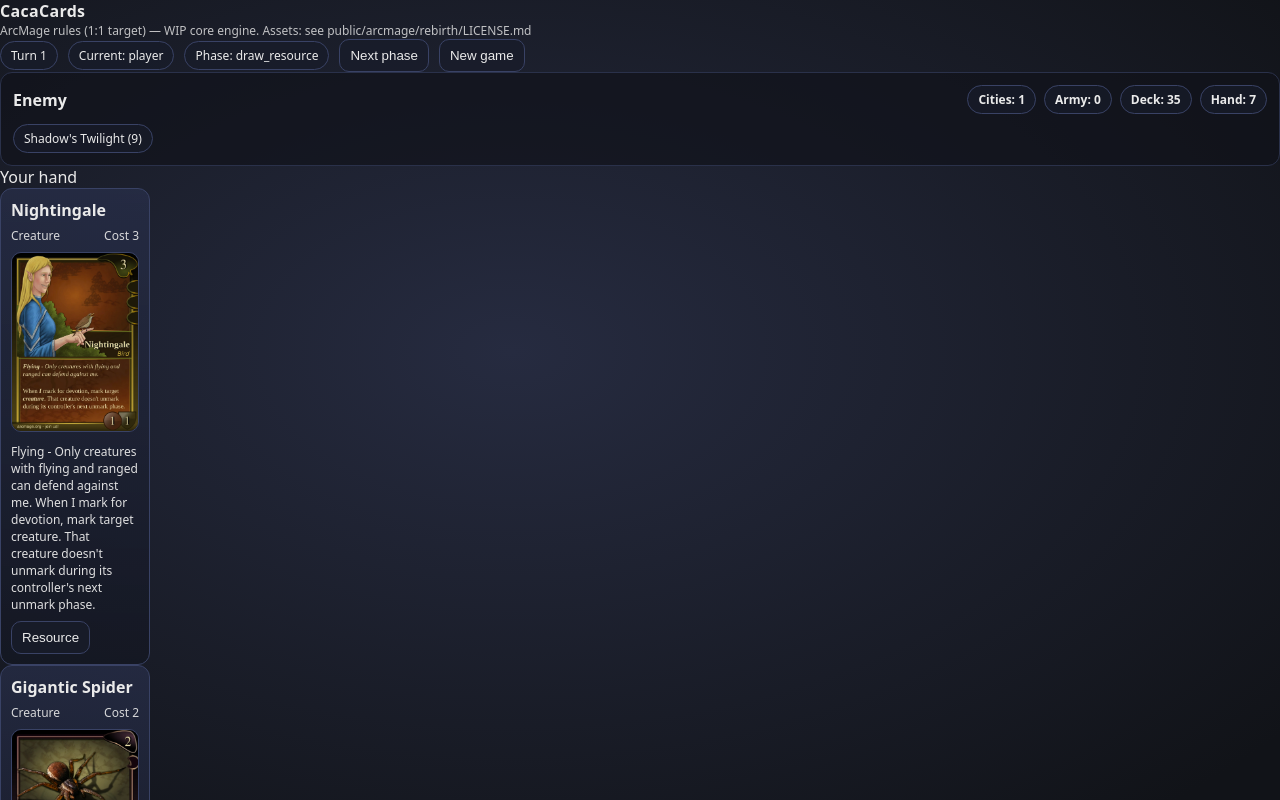
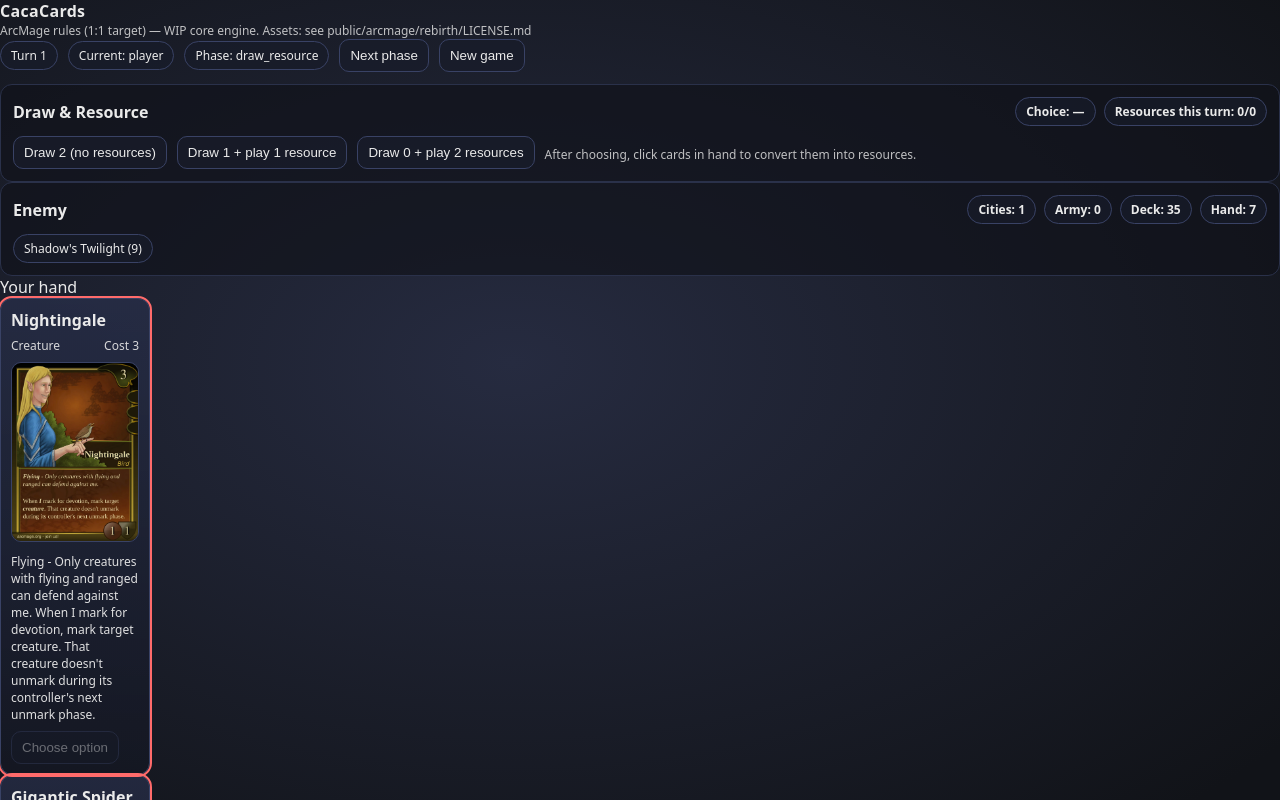
Before and after one commit to anthonymq/cacacards, a React (Vite) app: page / in a window 1280 px wide. Both pictures are taken after a click on the button "Next phase". Shown: the top 800 px of the page. Built offline with nearby package versions, Linux system fonts and the light colour scheme.

Commit message:
ArcMage: Draw&Resource choices + loyalty cost payment
Co-authored-by: anma-hub <anma-hub@users.noreply.github.com>

```diff
--- a/src/App.jsx
+++ b/src/App.jsx
@@ -4,6 +4,8 @@ import {
   nextPhase,
   playResource,
   canPlayResource,
+  canChooseDrawResourceOption,
+  chooseDrawResourceOption,
   playCreatureToCity,
   canPlayCardToCity,
   moveCreature,
@@ -114,6 +116,56 @@ export default function App() {
         </div>
       </div>
 
+      {isYourTurn && state.phase === 'draw_resource' && !state.gameOver ? (
+        <div className="board" style={{ marginTop: 12 }}>
+          <div className="boardTitle">
+            <div>Draw & Resource</div>
+            <div style={{ display: 'flex', gap: 8, flexWrap: 'wrap' }}>
+              <Pill>Choice: {you.drawResourceChoice || '—'}</Pill>
+              <Pill>Resources this turn: {you.resourcesPlayedThisTurn}/{you.resourcesMaxThisTurn}</Pill>
+            </div>
+          </div>
+
+          {you.drawResourceChoice == null ? (
+            <div style={{ display: 'flex', gap: 10, flexWrap: 'wrap' }}>
+              <button
+                onClick={() => setState((prev) => {
+                  const s = structuredClone(prev)
+                  chooseDrawResourceOption(s, 'player', 'draw2')
+                  return s
+                })}
+                disabled={!canChooseDrawResourceOption(state, 'player', 'draw2')}
+              >
+                Draw 2 (no resources)
+              </button>
+              <button
+                onClick={() => setState((prev) => {
+                  const s = structuredClone(prev)
+                  chooseDrawResourceOption(s, 'player', 'draw1_play1')
+                  return s
+                })}
+                disabled={!canChooseDrawResourceOption(state, 'player', 'draw1_play1')}
+              >
+                Draw 1 + play 1 resource
+              </button>
+              <button
+                onClick={() => setState((prev) => {
+                  const s = structuredClone(prev)
+                  chooseDrawResourceOption(s, 'player', 'draw0_play2')
+                  return s
+                })}
+                disabled={!canChooseDrawResourceOption(state, 'player', 'draw0_play2')}
+              >
+                Draw 0 + play 2 resources
+              </button>
+              <div className="footerHint">After choosing, click cards in hand to convert them into resources.</div>
+            </div>
+          ) : (
+            <div className="footerHint">Now click cards in hand to convert them into resources (up to the limit).</div>
+          )}
+        </div>
+      ) : null}
+
       {state.gameOver ? (
         <div className="banner">
           <div style={{ fontWeight: 800 }}>Game Over</div>
@@ -143,14 +195,15 @@ export default function App() {
         <div className="handCards">
           {you.hand.map((c) => {
             const canRes = canPlayResource(state, 'player')
-            const label = state.phase === 'draw_resource' ? (canRes ? 'Resource' : 'Nope') : 'Play'
+            const inDR = state.phase === 'draw_resource'
+            const label = inDR ? (canRes ? 'Resource' : (you.drawResourceChoice ? 'Limit reached' : 'Choose option')) : 'Play'
 
             return (
               <HandCard
                 key={c.id}
                 card={c}
                 label={label}
-                disabled={!isYourTurn || state.gameOver}
+                disabled={!isYourTurn || state.gameOver || (inDR && !canRes)}
                 onClick={() => {
                   setState((prev) => {
                     const s = structuredClone(prev)
--- a/src/engine/arcmage.js
+++ b/src/engine/arcmage.js
@@ -71,6 +71,10 @@ export function createInitialState() {
       name,
       // resources: { [faction]: { cards: [{id, marked}] } }
       resources: {},
+      // Draw&Resource phase choice for the current turn
+      drawResourceChoice: null, // 'draw2' | 'draw1_play1' | 'draw0_play2'
+      drawsRemainingThisPhase: 0,
+      resourcesMaxThisTurn: 0,
       resourcesPlayedThisTurn: 0,
       // Kingdom: cities in play
       kingdom: [], // [{ card, id, currentDefense, residents: [creatureId], devoted: Set(residentId) }]
@@ -126,6 +130,63 @@ export function drawCard(state, who) {
   p.hand.push({ ...card, id: uid('h') })
 }
 
+export function canChooseDrawResourceOption(state, who, option) {
+  if (state.gameOver) return false
+  if (state.current !== who) return false
+  if (state.phase !== 'draw_resource') return false
+
+  const p = state[who]
+  if (p.drawResourceChoice != null) return false
+
+  const handEmpty = p.hand.length === 0
+
+  if (option === 'draw2') {
+    // If player has no cards in hand, must draw at least one card (this option draws 2) => allowed.
+    return true
+  }
+
+  if (option === 'draw1_play1') {
+    // Allowed always (draw >= 1)
+    return true
+  }
+
+  if (option === 'draw0_play2') {
+    // Not allowed if hand is empty (must draw at least one).
+    if (handEmpty) return false
+    // Not allowed if can't play 2 resources (need at least 2 cards in hand)
+    return p.hand.length >= 2
+  }
+
+  return false
+}
+
+export function chooseDrawResourceOption(state, who, option) {
+  if (!canChooseDrawResourceOption(state, who, option)) return
+  const p = state[who]
+
+  p.drawResourceChoice = option
+  p.resourcesPlayedThisTurn = 0
+
+  if (option === 'draw2') {
+    p.drawsRemainingThisPhase = 2
+    p.resourcesMaxThisTurn = 0
+  } else if (option === 'draw1_play1') {
+    p.drawsRemainingThisPhase = 1
+    p.resourcesMaxThisTurn = 1
+  } else if (option === 'draw0_play2') {
+    p.drawsRemainingThisPhase = 0
+    p.resourcesMaxThisTurn = 2
+  }
+
+  // Draw all cards at once
+  for (let i = 0; i < p.drawsRemainingThisPhase; i++) {
+    drawCard(state, who)
+  }
+  p.drawsRemainingThisPhase = 0
+
+  state.log.unshift(`${p.name} chooses Draw&Resource: ${option}.`)
+}
+
 function ensureFactionResource(p, faction) {
   if (!p.resources[faction]) p.resources[faction] = { cards: [] }
   return p.resources[faction]
@@ -136,7 +197,8 @@ export function canPlayResource(state, who) {
   if (state.current !== who) return false
   if (state.phase !== 'draw_resource') return false
   const p = state[who]
-  return p.resourcesPlayedThisTurn < 2 && p.hand.length > 0
+  if (p.drawResourceChoice == null) return false
+  return p.resourcesPlayedThisTurn < p.resourcesMaxThisTurn && p.hand.length > 0
 }
 
 export function playResource(state, who, handCardId, chosenFaction) {
@@ -182,6 +244,9 @@ export function unmarkAll(state, who) {
     city.devotedIds = new Set()
   }
   p.resourcesPlayedThisTurn = 0
+  p.resourcesMaxThisTurn = 0
+  p.drawResourceChoice = null
+  p.drawsRemainingThisPhase = 0
 }
 
 function cityDefenseBase(card) {
@@ -268,20 +333,38 @@ export function canPlayCardToCity(state, who, handCardId, cityId) {
   const city = p.kingdom.find((c) => c.id === cityId)
   if (!city) return false
 
-  // Resource payment (simplified): pay total cost from any factions for now.
+  // Resource payment with loyalty (rules):
   const cost = nint(card.cost, 0)
   if (cost <= 0) return false
 
-  const totalAvailable = Object.keys(p.resources).reduce((acc, f) => acc + availableResources(p, f), 0)
-  if (totalAvailable < cost) return false
+  const faction = card.faction || 'Unknown'
+  const loyalty = nint(card.loyalty, 0)
+
+  if (!canPayCostWithLoyalty(p, faction, cost, loyalty)) return false
 
   return true
 }
 
-export function payGenericCost(state, who, cost) {
-  // For now, generic payment. Loyalty rules TODO.
-  const p = state[who]
-  let remaining = cost
+function canPayCostWithLoyalty(p, faction, cost, loyalty) {
+  const totalAvailable = Object.keys(p.resources).reduce((acc, f) => acc + availableResources(p, f), 0)
+  if (totalAvailable < cost) return false
+
+  const loy = Math.max(0, Math.min(cost, nint(loyalty, 0)))
+  const factionAvail = availableResources(p, faction)
+  return factionAvail >= loy
+}
+
+function payCostWithLoyalty(p, faction, cost, loyalty) {
+  const loy = Math.max(0, Math.min(cost, nint(loyalty, 0)))
+
+  // 1) pay loyalty portion from the card's own faction
+  if (loy > 0) {
+    const ok = markResources(p, faction, loy)
+    if (!ok) return false
+  }
+
+  // 2) pay remainder from any factions
+  let remaining = cost - loy
   for (const f of Object.keys(p.resources)) {
     if (remaining <= 0) break
     const can = availableResources(p, f)
@@ -291,6 +374,7 @@ export function payGenericCost(state, who, cost) {
       remaining -= use
     }
   }
+
   return remaining === 0
 }
 
@@ -301,7 +385,9 @@ export function playCreatureToCity(state, who, handCardId, cityId) {
   const card = p.hand[idx]
 
   const cost = nint(card.cost, 0)
-  if (!payGenericCost(state, who, cost)) return
+  const faction = card.faction || 'Unknown'
+  const loyalty = nint(card.loyalty, 0)
+  if (!payCostWithLoyalty(p, faction, cost, loyalty)) return
 
   p.hand.splice(idx, 1)
   const inst = buildCreatureInstance(card)
@@ -547,7 +633,11 @@ export function nextPhase(state) {
   }
 
   if (state.phase === 'draw_resource') {
-    // draw/resource choice (UI/AI). For now: auto draw 1 for human too.
+    const p = state[state.current]
+    p.drawResourceChoice = null
+    p.drawsRemainingThisPhase = 0
+    p.resourcesPlayedThisTurn = 0
+    p.resourcesMaxThisTurn = 0
   }
 
   // AI autoplay if enemy
@@ -589,13 +679,18 @@ function runEnemyAI(state) {
   }
 
   if (state.phase === 'draw_resource') {
-    // Simple choice: draw 1, play 1 resource if possible.
-    drawCard(state, who)
-    if (p.hand.length > 0 && p.resourcesPlayedThisTurn < 1) {
-      // choose faction of first card (or fallback)
+    // Simple choice: draw 1 + play 1 resource (default), unless hand too small.
+    if (canChooseDrawResourceOption(state, who, 'draw1_play1')) {
+      chooseDrawResourceOption(state, who, 'draw1_play1')
+    } else {
+      chooseDrawResourceOption(state, who, 'draw2')
+    }
+
+    if (p.hand.length > 0 && canPlayResource(state, who)) {
       const f = p.hand[0].faction || 'Dark Legion'
       playResource(state, who, p.hand[0].id, f)
     }
+
     nextPhase(state)
     return
   }
```
